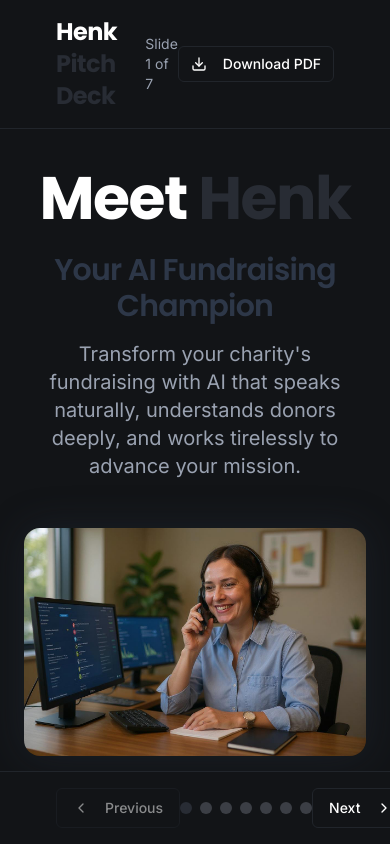
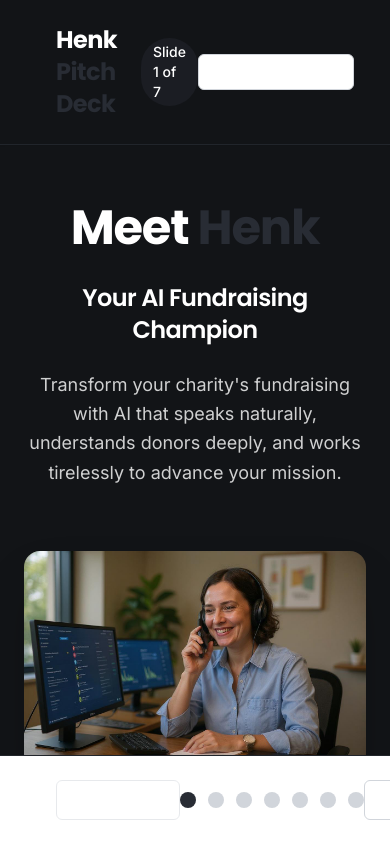
Before and after one commit to callhenk/henk-main-page, a React (Vite) app: page /pitch-deck in a window 390 px wide. Built offline with nearby package versions, Linux system fonts and the light colour scheme.

Commit message:
feat: fix mobile view

```diff
--- a/src/components/PitchDeck.tsx
+++ b/src/components/PitchDeck.tsx
@@ -243,10 +243,10 @@ const PitchDeck = () => {
       case "title":
         return (
           <div className="flex items-center justify-center min-h-[70vh]">
-            <div className="grid lg:grid-cols-2 gap-12 items-center max-w-6xl">
-              <div className="space-y-8 text-center lg:text-left">
-                <div className="space-y-4">
-                  <h1 className="text-6xl lg:text-7xl font-bold text-foreground leading-tight">
+            <div className="grid lg:grid-cols-2 gap-16 items-center max-w-6xl">
+              <div className="space-y-10 text-center lg:text-left">
+                <div className="space-y-6">
+                  <h1 className="text-5xl lg:text-6xl xl:text-7xl font-bold text-foreground leading-tight">
                     {currentSlideData.title.split(" ").map((word, i) =>
                       word === "Henk" ? (
                         <span key={i} className="text-primary">
@@ -257,10 +257,10 @@ const PitchDeck = () => {
                       )
                     )}
                   </h1>
-                  <h2 className="text-3xl lg:text-4xl font-semibold bg-gradient-primary bg-clip-text text-transparent">
+                  <h2 className="text-2xl lg:text-3xl xl:text-4xl font-semibold text-foreground">
                     {currentSlideData.subtitle}
                   </h2>
-                  <p className="text-xl text-muted-foreground max-w-2xl">
+                  <p className="text-lg lg:text-xl text-foreground/80 max-w-2xl leading-relaxed">
                     {currentSlideData.description}
                   </p>
                 </div>
@@ -269,7 +269,7 @@ const PitchDeck = () => {
                 <img
                   src={currentSlideData.image}
                   alt="Henk Voice Technology"
-                  className="w-full h-auto object-cover rounded-2xl shadow-glow"
+                  className="w-full h-auto object-cover rounded-2xl shadow-2xl"
                 />
               </div>
             </div>
@@ -283,14 +283,14 @@ const PitchDeck = () => {
               <h1 className="text-5xl font-bold text-center text-foreground">
                 {currentSlideData.title}
               </h1>
-              <div className="grid gap-6">
+              <div className="grid gap-8">
                 {currentSlideData.points?.map((point, index) => (
                   <Card
                     key={index}
-                    className="p-6 border-l-4 border-l-destructive"
+                    className="p-8 border-l-4 border-l-red-500 bg-red-50/50"
                   >
                     <CardContent className="p-0">
-                      <p className="text-lg text-foreground">{point}</p>
+                      <p className="text-lg font-medium text-foreground leading-relaxed">{point}</p>
                     </CardContent>
                   </Card>
                 ))}
@@ -303,7 +303,7 @@ const PitchDeck = () => {
         return (
           <div className="flex items-center justify-center min-h-[70vh]">
             <div className="max-w-4xl space-y-12">
-              <div className="text-center space-y-4">
+              <div className="text-center space-y-6">
                 <h1 className="text-5xl font-bold text-foreground">
                   {currentSlideData.title.split(" ").map((word, i) =>
                     word === "Henk" ? (
@@ -315,15 +315,15 @@ const PitchDeck = () => {
                     )
                   )}
                 </h1>
-                <h2 className="text-2xl text-muted-foreground">
+                <h2 className="text-2xl font-semibold text-foreground/80">
                   {currentSlideData.subtitle}
                 </h2>
               </div>
-              <div className="grid gap-6">
+              <div className="grid gap-8">
                 {currentSlideData.points?.map((point, index) => (
-                  <Card key={index} className="p-6 border-l-4 border-l-primary">
+                  <Card key={index} className="p-8 border-l-4 border-l-primary bg-blue-50/50">
                     <CardContent className="p-0">
-                      <p className="text-lg text-foreground">{point}</p>
+                      <p className="text-lg font-medium text-foreground leading-relaxed">{point}</p>
                     </CardContent>
                   </Card>
                 ))}
@@ -351,16 +351,16 @@ const PitchDeck = () => {
                 {currentSlideData.features?.map((feature, index) => (
                   <Card
                     key={index}
-                    className="p-6 text-center hover:shadow-glow transition-all duration-300"
+                    className="p-8 text-center hover:shadow-xl transition-all duration-300 bg-white border-gray-200"
                   >
-                    <CardContent className="p-0 space-y-4">
-                      <div className="w-12 h-12 bg-gradient-primary rounded-lg flex items-center justify-center mx-auto">
-                        <feature.icon className="w-6 h-6 text-primary-foreground" />
+                    <CardContent className="p-0 space-y-6">
+                      <div className="w-16 h-16 bg-gradient-to-br from-primary to-primary/80 rounded-xl flex items-center justify-center mx-auto shadow-lg">
+                        <feature.icon className="w-8 h-8 text-white" />
                       </div>
-                      <h3 className="text-xl font-semibold text-foreground">
+                      <h3 className="text-xl font-bold text-foreground">
                         {feature.title}
                       </h3>
-                      <p className="text-muted-foreground">
+                      <p className="text-foreground/80 leading-relaxed">
                         {feature.description}
                       </p>
                     </CardContent>
@@ -422,19 +422,19 @@ const PitchDeck = () => {
         return (
           <div className="flex items-center justify-center min-h-[70vh]">
             <div className="max-w-4xl space-y-12">
-              <div className="text-center space-y-4">
+              <div className="text-center space-y-6">
                 <h1 className="text-5xl font-bold text-foreground">
                   {currentSlideData.title}
                 </h1>
-                <p className="text-2xl text-muted-foreground">
+                <p className="text-2xl font-semibold text-foreground/80">
                   {currentSlideData.subtitle}
                 </p>
               </div>
               <div className="grid gap-6">
                 {currentSlideData.benefits?.map((benefit, index) => (
-                  <Card key={index} className="p-6">
+                  <Card key={index} className="p-8 bg-green-50/50 border-green-200">
                     <CardContent className="p-0">
-                      <p className="text-xl text-foreground">{benefit}</p>
+                      <p className="text-xl font-medium text-foreground leading-relaxed">{benefit}</p>
                     </CardContent>
                   </Card>
                 ))}
@@ -447,21 +447,21 @@ const PitchDeck = () => {
         return (
           <div className="flex items-center justify-center min-h-[70vh]">
             <div className="max-w-4xl text-center space-y-12">
-              <div className="space-y-6">
+              <div className="space-y-8">
                 <h1 className="text-5xl font-bold text-foreground">
                   {currentSlideData.title}
                 </h1>
-                <h2 className="text-3xl text-primary font-semibold">
+                <h2 className="text-3xl font-bold text-primary">
                   {currentSlideData.subtitle}
                 </h2>
-                <p className="text-xl text-muted-foreground max-w-2xl mx-auto">
+                <p className="text-xl text-foreground/80 max-w-2xl mx-auto leading-relaxed">
                   {currentSlideData.description}
                 </p>
               </div>
 
               <Button
                 size="lg"
-                className="bg-primary hover:bg-primary/90 shadow-elegant text-lg px-8 py-4"
+                className="bg-primary hover:bg-primary/90 shadow-xl text-lg px-10 py-6 text-white font-semibold"
                 onClick={() =>
                   window.open(
                     "https://calendly.com/jerome-callhenk/30min",
@@ -472,11 +472,11 @@ const PitchDeck = () => {
                 💬 See Henk in Action
               </Button>
 
-              <div className="flex items-center justify-center space-x-8 text-muted-foreground">
+              <div className="flex items-center justify-center space-x-8 text-foreground/70">
                 {currentSlideData.features?.map((feature, index) => (
                   <div key={index} className="flex items-center space-x-2">
-                    <div className="w-2 h-2 bg-accent rounded-full"></div>
-                    <span>{feature}</span>
+                    <div className="w-3 h-3 bg-primary rounded-full"></div>
+                    <span className="font-medium">{feature}</span>
                   </div>
                 ))}
               </div>
@@ -492,13 +492,13 @@ const PitchDeck = () => {
   return (
     <div className="min-h-screen bg-background">
       {/* Header with controls */}
-      <div className="bg-card border-b px-6 py-4">
+      <div className="bg-card border-b px-6 py-6 shadow-sm">
         <div className="container mx-auto flex items-center justify-between">
-          <div className="flex items-center space-x-4">
+          <div className="flex items-center space-x-6">
             <h1 className="text-2xl font-bold text-foreground">
               Henk <span className="text-primary">Pitch Deck</span>
             </h1>
-            <div className="text-sm text-muted-foreground">
+            <div className="text-sm font-medium text-foreground bg-muted px-3 py-1 rounded-full">
               Slide {currentSlide + 1} of {slides.length}
             </div>
           </div>
@@ -509,7 +509,7 @@ const PitchDeck = () => {
               size="sm"
               onClick={downloadPDF}
               disabled={isGeneratingPDF}
-              className="flex items-center space-x-2"
+              className="flex items-center space-x-2 bg-white hover:bg-gray-50 border-gray-300"
             >
               <Download className="w-4 h-4" />
               <span>{isGeneratingPDF ? "Generating..." : "Download PDF"}</span>
@@ -519,33 +519,33 @@ const PitchDeck = () => {
       </div>
 
       {/* Slide content */}
-      <div ref={slideContainerRef} className="container mx-auto px-6 py-8">
+      <div ref={slideContainerRef} className="container mx-auto px-6 py-12">
         {renderSlide()}
       </div>
 
       {/* Navigation */}
-      <div className="fixed bottom-0 left-0 right-0 bg-card border-t px-6 py-4">
+      <div className="fixed bottom-0 left-0 right-0 bg-white border-t shadow-lg px-6 py-6">
         <div className="container mx-auto flex items-center justify-between">
           <Button
             variant="outline"
             onClick={prevSlide}
             disabled={currentSlide === 0 || isGeneratingPDF}
-            className="flex items-center space-x-2"
+            className="flex items-center space-x-2 bg-white hover:bg-gray-50 border-gray-300"
           >
             <ChevronLeft className="w-4 h-4" />
             <span>Previous</span>
           </Button>
 
-          <div className="flex items-center space-x-2">
+          <div className="flex items-center space-x-3">
             {slides.map((_, index) => (
               <button
                 key={index}
                 onClick={() => goToSlide(index)}
                 disabled={isGeneratingPDF}
-                className={`w-3 h-3 rounded-full transition-colors ${
+                className={`w-4 h-4 rounded-full transition-colors ${
                   index === currentSlide
                     ? "bg-primary"
-                    : "bg-muted-foreground/30 hover:bg-muted-foreground/50"
+                    : "bg-gray-300 hover:bg-gray-400"
                 }`}
               />
             ))}
@@ -555,7 +555,7 @@ const PitchDeck = () => {
             variant="outline"
             onClick={nextSlide}
             disabled={currentSlide === slides.length - 1 || isGeneratingPDF}
-            className="flex items-center space-x-2"
+            className="flex items-center space-x-2 bg-white hover:bg-gray-50 border-gray-300"
           >
             <span>Next</span>
             <ChevronRight className="w-4 h-4" />
```
Also changed, not shown: src/index.css (+4 -4 lines).
